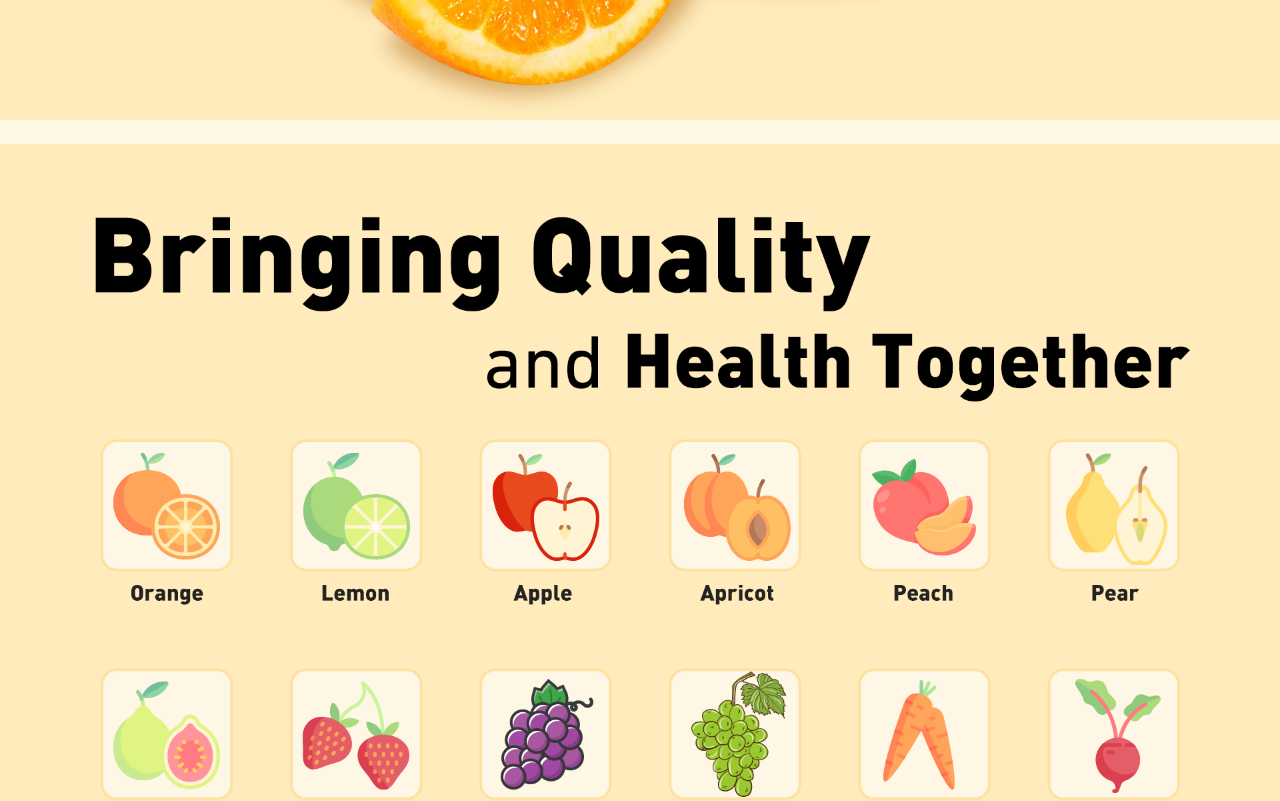
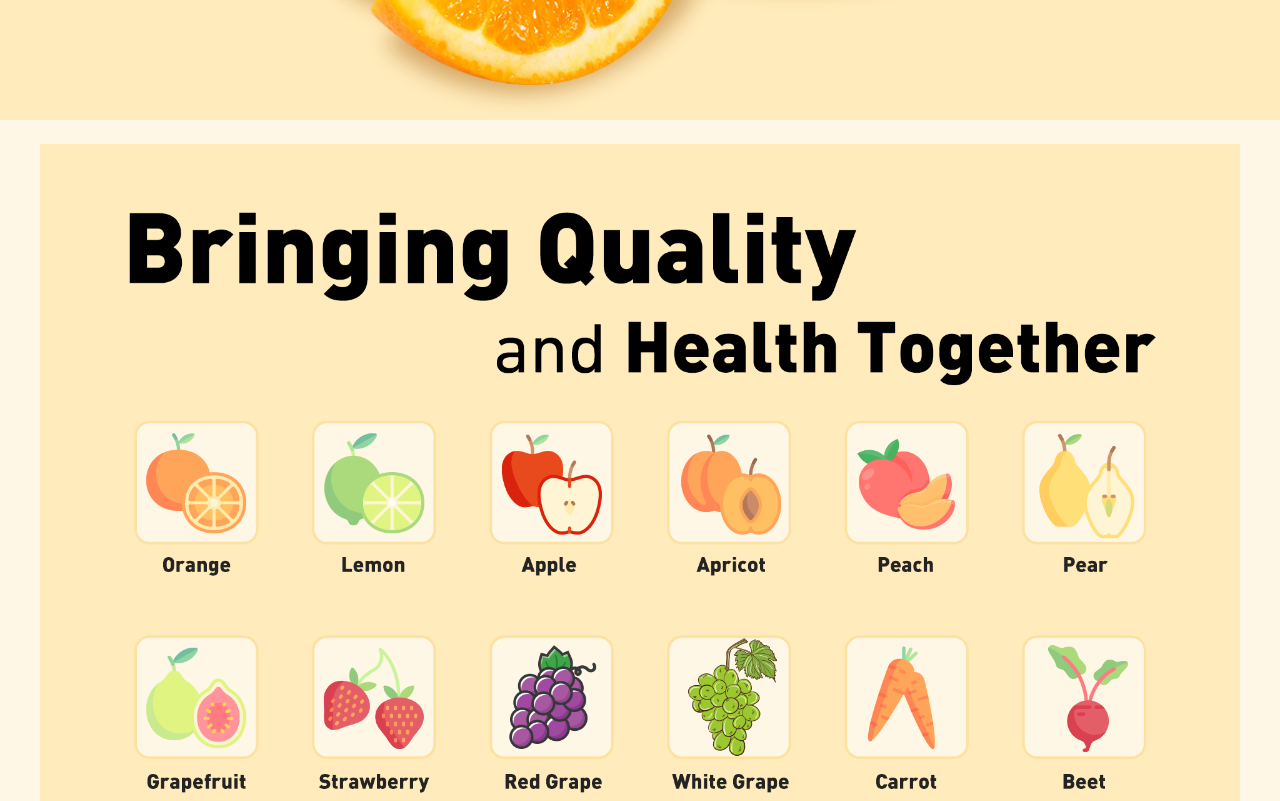
Before and after one commit to Jader-S/jader-s.github.io, a React (Vite) app: page / in a window 1280 px wide. Shown: the part 800-1601 px from the top of the page. Built offline with nearby package versions, Linux system fonts and the light colour scheme.

Commit message:
style: 将 Home 页面的 about 部分居中显示
- 使用 flexbox 将 content 部分居中
- 为 sections 设置最大宽度 1200px
- 使用 margin: 0 auto 实现水平居中

```diff
--- a/src/pages/Home.module.css
+++ b/src/pages/Home.module.css
@@ -1,3 +1,13 @@
-.content { padding: 24px 0; }
-.sections { display: grid; gap: 24px; }
+.content {
+  padding: 24px 0;
+  display: flex;
+  justify-content: center;
+  align-items: center;
+}
+.sections {
+  display: grid;
+  gap: 24px;
+  max-width: 1200px;
+  margin: 0 auto;
+}
 .footerImage { padding: 24px 0 0; }
```
